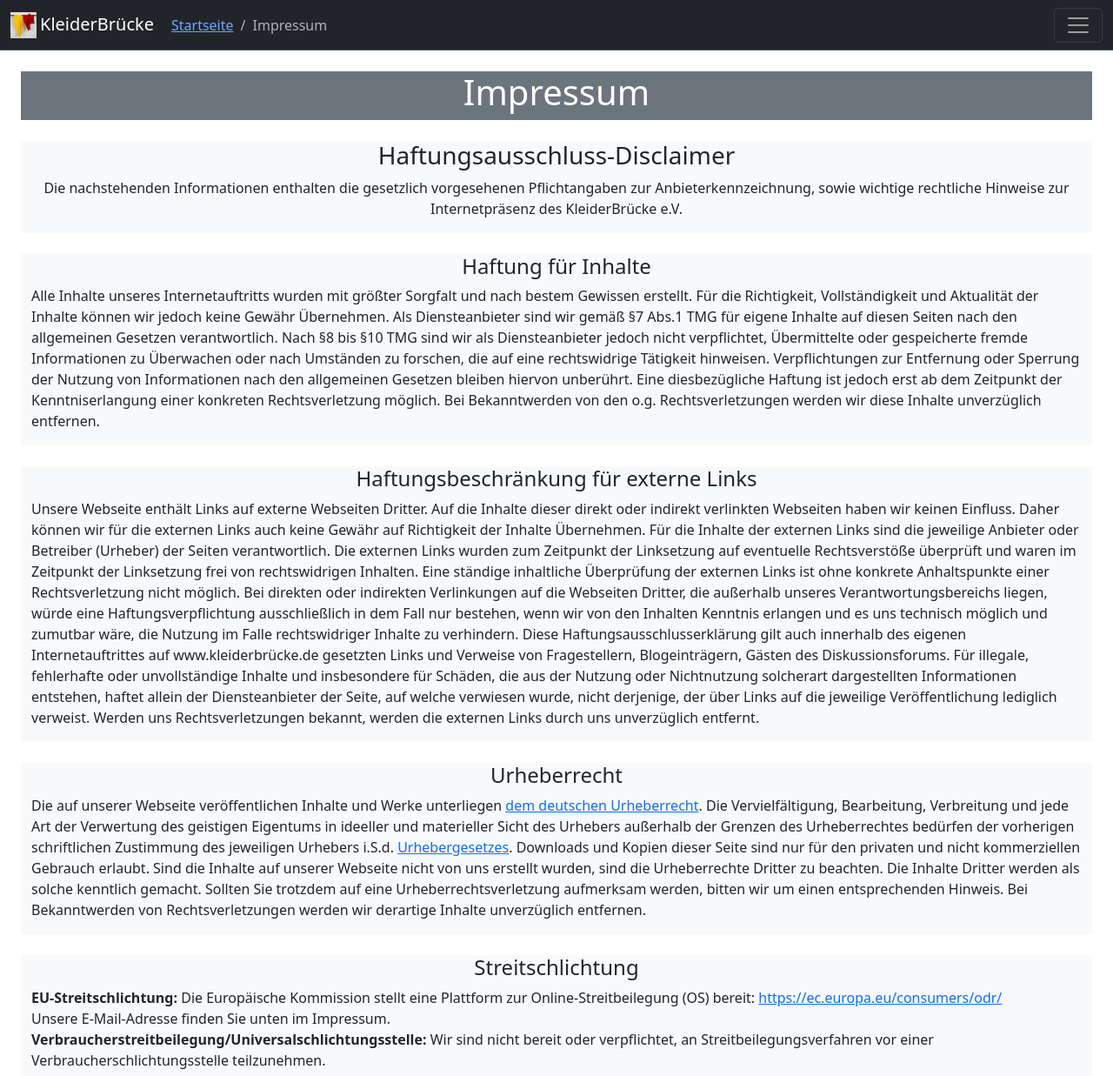
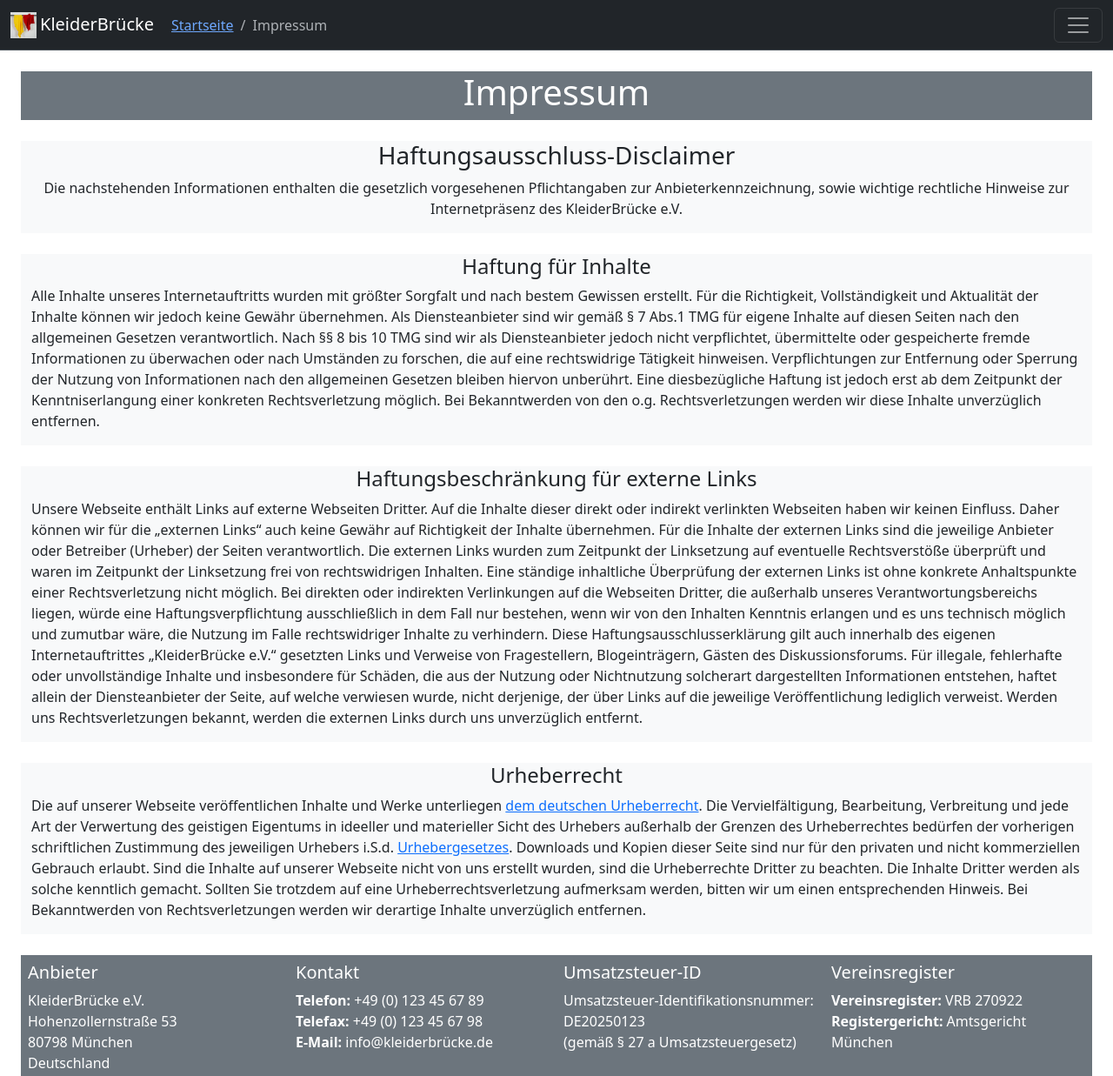
Before and after one commit to teimyBr/IPWA01-01, a plain HTML site: page sites/impressum.html in a window 1280 px wide. Shown: the top 1237 px of the page at 87% size. Drawn offline with nearby package versions, Linux system fonts and the light colour scheme.

Commit message:
Verbesserungen

```diff
--- a/sites/impressum.html
+++ b/sites/impressum.html
@@ -67,20 +67,16 @@
             <h4 class="text-center">Haftung für Inhalte</h4>
             <p>
                 Alle Inhalte unseres Internetauftritts wurden mit größter Sorgfalt und nach bestem Gewissen erstellt.
-                Für die Richtigkeit, Vollständigkeit und Aktualität der Inhalte können wir jedoch keine Gewähr
-                Übernehmen.
-                Als Diensteanbieter sind wir gemäß §7 Abs.1 TMG für eigene Inhalte auf diesen Seiten nach den
-                allgemeinen
-                Gesetzen verantwortlich.
-                Nach §8 bis §10 TMG sind wir als Diensteanbieter jedoch nicht verpflichtet, Übermittelte oder
-                gespeicherte
-                fremde Informationen zu Überwachen oder nach Umständen zu forschen, die auf eine rechtswidrige Tätigkeit
-                hinweisen.
-                Verpflichtungen zur Entfernung oder Sperrung der Nutzung von Informationen nach den allgemeinen Gesetzen
-                bleiben hiervon unberührt.
-                Eine diesbezügliche Haftung ist jedoch erst ab dem Zeitpunkt der Kenntniserlangung einer konkreten
-                Rechtsverletzung möglich.
-                Bei Bekanntwerden von den o.g. Rechtsverletzungen werden wir diese Inhalte unverzüglich entfernen.
+                Für die Richtigkeit, Vollständigkeit und Aktualität der Inhalte können wir jedoch keine Gewähr übernehmen.
+                Als Diensteanbieter sind wir gemäß § 7 Abs.1 TMG für eigene Inhalte
+                auf diesen Seiten nach den allgemeinen Gesetzen verantwortlich.
+                Nach §§ 8 bis 10 TMG sind wir als Diensteanbieter jedoch nicht verpflichtet,
+                übermittelte oder gespeicherte fremde Informationen zu überwachen oder nach Umständen zu forschen,
+                die auf eine rechtswidrige Tätigkeit hinweisen. Verpflichtungen zur Entfernung oder Sperrung der Nutzung von Informationen
+                nach den allgemeinen Gesetzen bleiben hiervon unberührt.
+                Eine diesbezügliche Haftung ist jedoch erst ab dem Zeitpunkt der Kenntniserlangung
+                einer konkreten Rechtsverletzung möglich. Bei Bekanntwerden von den o.g. Rechtsverletzungen
+                werden wir diese Inhalte unverzüglich entfernen.
             </p>
         </div>
         <div class="row justify-content-center m-4 bg-light">
@@ -88,29 +84,20 @@
             <p>
                 Unsere Webseite enthält Links auf externe Webseiten Dritter.
                 Auf die Inhalte dieser direkt oder indirekt verlinkten Webseiten haben wir keinen Einfluss.
-                Daher können wir für die externen Links auch keine Gewähr auf Richtigkeit der Inhalte Übernehmen.
-                Für die Inhalte der externen Links sind die jeweilige Anbieter oder Betreiber (Urheber) der Seiten
-                verantwortlich.
-                Die externen Links wurden zum Zeitpunkt der Linksetzung auf eventuelle Rechtsverstöße überprüft und
-                waren im
-                Zeitpunkt der Linksetzung frei von rechtswidrigen Inhalten.
-                Eine ständige inhaltliche Überprüfung der externen Links ist ohne konkrete Anhaltspunkte einer
-                Rechtsverletzung nicht möglich.
-                Bei direkten oder indirekten Verlinkungen auf die Webseiten Dritter, die außerhalb unseres
-                Verantwortungsbereichs liegen, würde eine Haftungsverpflichtung ausschließlich in dem Fall nur bestehen,
-                wenn
-                wir von den Inhalten Kenntnis erlangen und es uns technisch möglich und zumutbar wäre, die Nutzung im
-                Falle
-                rechtswidriger Inhalte zu verhindern.
-                Diese Haftungsausschlusserklärung gilt auch innerhalb des eigenen Internetauftrittes auf
-                www.kleiderbrücke.de
+                Daher können wir für die „externen Links“ auch keine Gewähr auf Richtigkeit der Inhalte übernehmen.
+                Für die Inhalte der externen Links sind die jeweilige Anbieter oder Betreiber (Urheber) der Seiten verantwortlich.
+                Die externen Links wurden zum Zeitpunkt der Linksetzung auf eventuelle Rechtsverstöße überprüft
+                und waren im Zeitpunkt der Linksetzung frei von rechtswidrigen Inhalten.
+                Eine ständige inhaltliche Überprüfung der externen Links ist ohne konkrete Anhaltspunkte einer Rechtsverletzung nicht möglich.
+                Bei direkten oder indirekten Verlinkungen auf die Webseiten Dritter, die außerhalb unseres Verantwortungsbereichs liegen,
+                würde eine Haftungsverpflichtung ausschließlich in dem Fall nur bestehen, wenn wir von den Inhalten Kenntnis
+                erlangen und es uns technisch möglich und zumutbar wäre, die Nutzung im Falle rechtswidriger Inhalte zu verhindern.
+                Diese Haftungsausschlusserklärung gilt auch innerhalb des eigenen Internetauftrittes „KleiderBrücke e.V.“
                 gesetzten Links und Verweise von Fragestellern, Blogeinträgern, Gästen des Diskussionsforums.
-                Für illegale, fehlerhafte oder unvollständige Inhalte und insbesondere für Schäden, die aus der Nutzung
-                oder
-                Nichtnutzung solcherart dargestellten Informationen entstehen, haftet allein der Diensteanbieter der
-                Seite,
-                auf welche verwiesen wurde, nicht derjenige, der über Links auf die jeweilige Veröffentlichung lediglich
-                verweist.
+                 Für illegale, fehlerhafte oder unvollständige Inhalte und insbesondere für Schäden,
+                die aus der Nutzung oder Nichtnutzung solcherart dargestellten Informationen entstehen,
+                haftet allein der Diensteanbieter der Seite, auf welche verwiesen wurde, nicht derjenige,
+                der über Links auf die jeweilige Veröffentlichung lediglich verweist.
                 Werden uns Rechtsverletzungen bekannt, werden die externen Links durch uns unverzüglich entfernt.
             </p>
         </div>
@@ -132,17 +119,6 @@
                 entsprechenden
                 Hinweis.
                 Bei Bekanntwerden von Rechtsverletzungen werden wir derartige Inhalte unverzüglich entfernen.
-            </p>
-        </div>
-        <div class="row justify-content-center m-4 bg-light">
-            <h4 class="text-center">Streitschlichtung</h4>
-            <p>
-                <strong>EU-Streitschlichtung: </strong>Die Europäische Kommission stellt eine Plattform zur
-                Online-Streitbeilegung (OS) bereit: <a
-                    href="https://ec.europa.eu/consumers/odr/.">https://ec.europa.eu/consumers/odr/</a>
-                <br> Unsere E-Mail-Adresse finden Sie unten im Impressum.<br>
-                <strong>Verbraucherstreitbeilegung/Universalschlichtungsstelle: </strong> Wir sind nicht bereit oder
-                verpflichtet, an Streitbeilegungsverfahren vor einer Verbraucherschlichtungsstelle teilzunehmen.
             </p>
         </div>
         <div class="row m-4">
```
Also changed, not shown: index.html (+9 -6 lines), sites/privacy_policy.html (+14 -18 lines), 1 other file.
